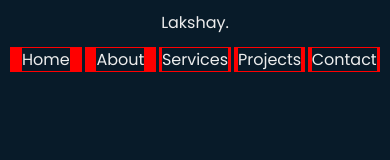
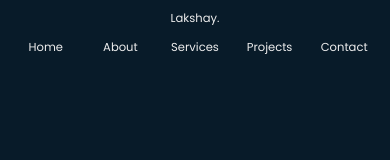
Before and after one commit to D1ABL016/portfolio, a plain HTML site: page index.html in a window 390 px wide. Drawn offline with nearby package versions, Linux system fonts and the light colour scheme.

Commit message:
Update style.css

```diff
--- a/style.css
+++ b/style.css
@@ -46,7 +46,7 @@ header {
 }
 @media only screen and (max-width:425px){
     *{
-        font-size:1rem ;
+        font-size:0.85rem ;
     }
     header{
         flex-direction: column;
@@ -58,7 +58,5 @@ header {
         width: 100%;
         text-align: center;
     }
-    .box{
-        background-color: red;
-    }
+
 }
```
